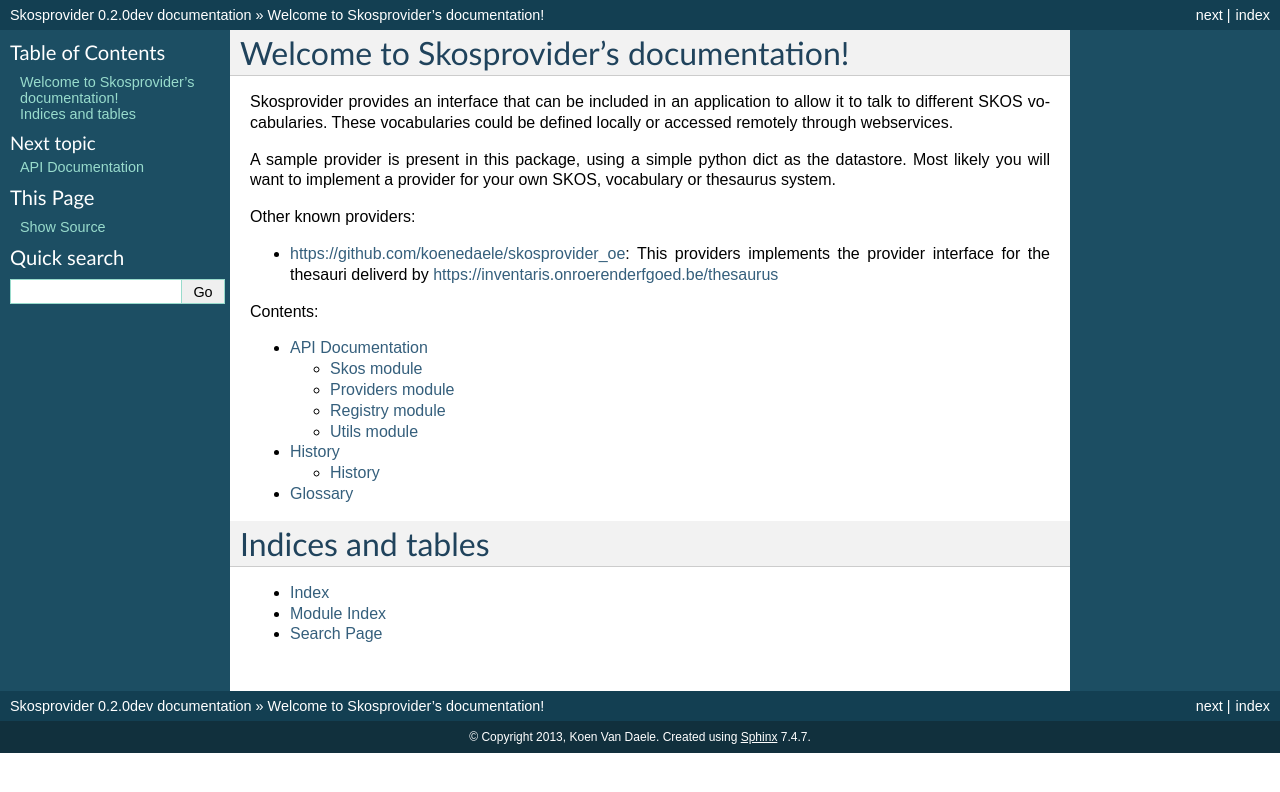
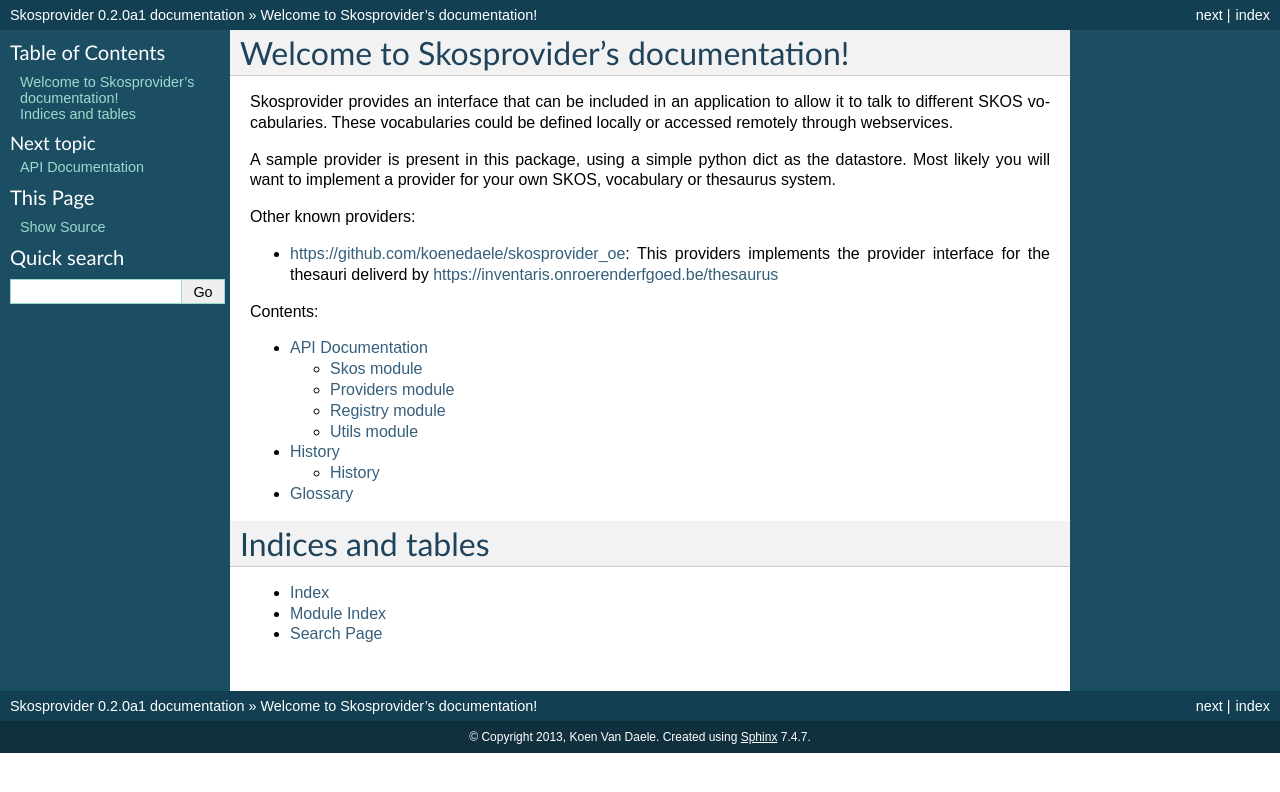
Before and after one commit to OnroerendErfgoed/skosprovider, a Sphinx documentation site: the page built from docs/index.rst, in a window 1280 px wide. Shown: the top 792 px of the page. Built offline with Sphinx 7.4.7, drawn with Linux system fonts in a browser that asks for light colours.

Commit message:
Mark as version a1

```diff
--- a/docs/conf.py
+++ b/docs/conf.py
@@ -50,7 +50,7 @@
 # The short X.Y version.
 version = '0.2'
 # The full version, including alpha/beta/rc tags.
-release = '0.2.0dev'
+release = '0.2.0a1'
 
 # The language for content autogenerated by Sphinx. Refer to documentation
 # for a list of supported languages.
--- a/setup.py
+++ b/setup.py
@@ -18,7 +18,7 @@
 
 setup(
     name='skosprovider',
-    version='0.2dev',
+    version='0.2.0a1',
     description='Abstraction layer for SKOS vocabularies.',
     long_description=open('README.rst').read() + '\n\n' +
                      open('HISTORY.rst').read(),
```
